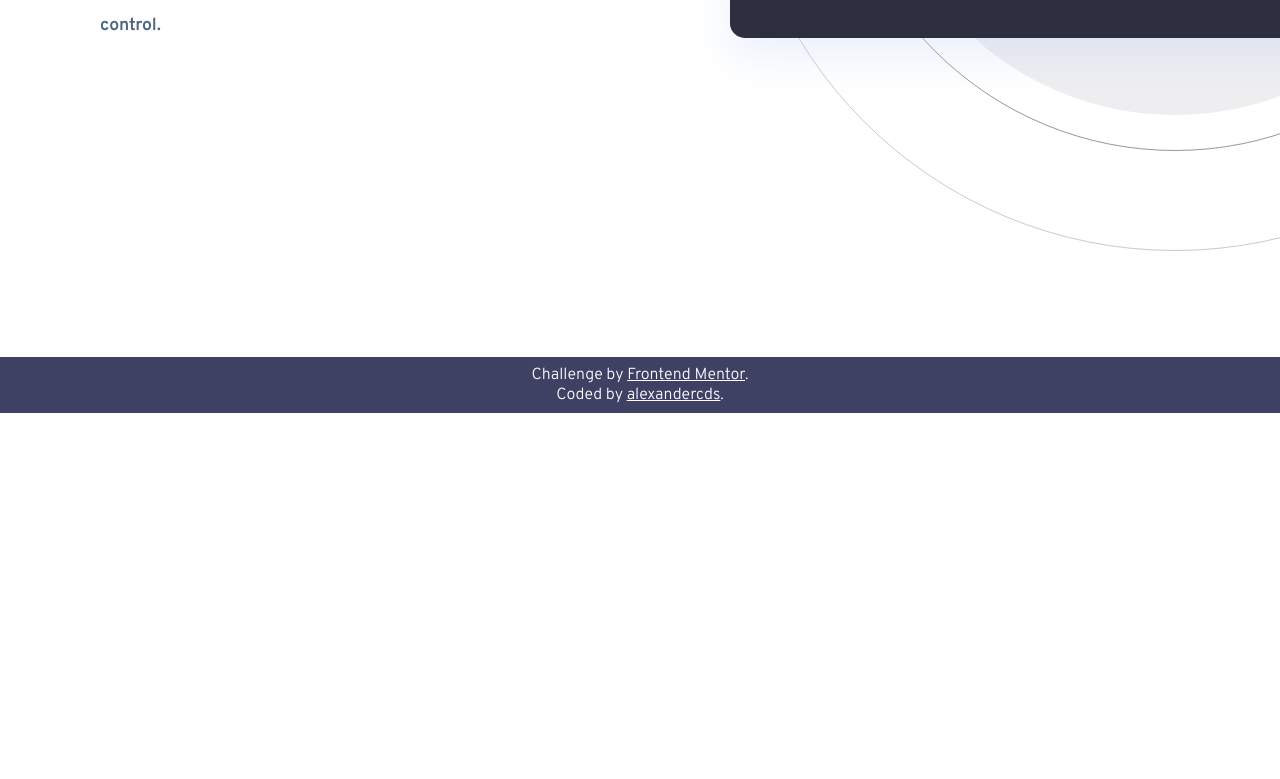
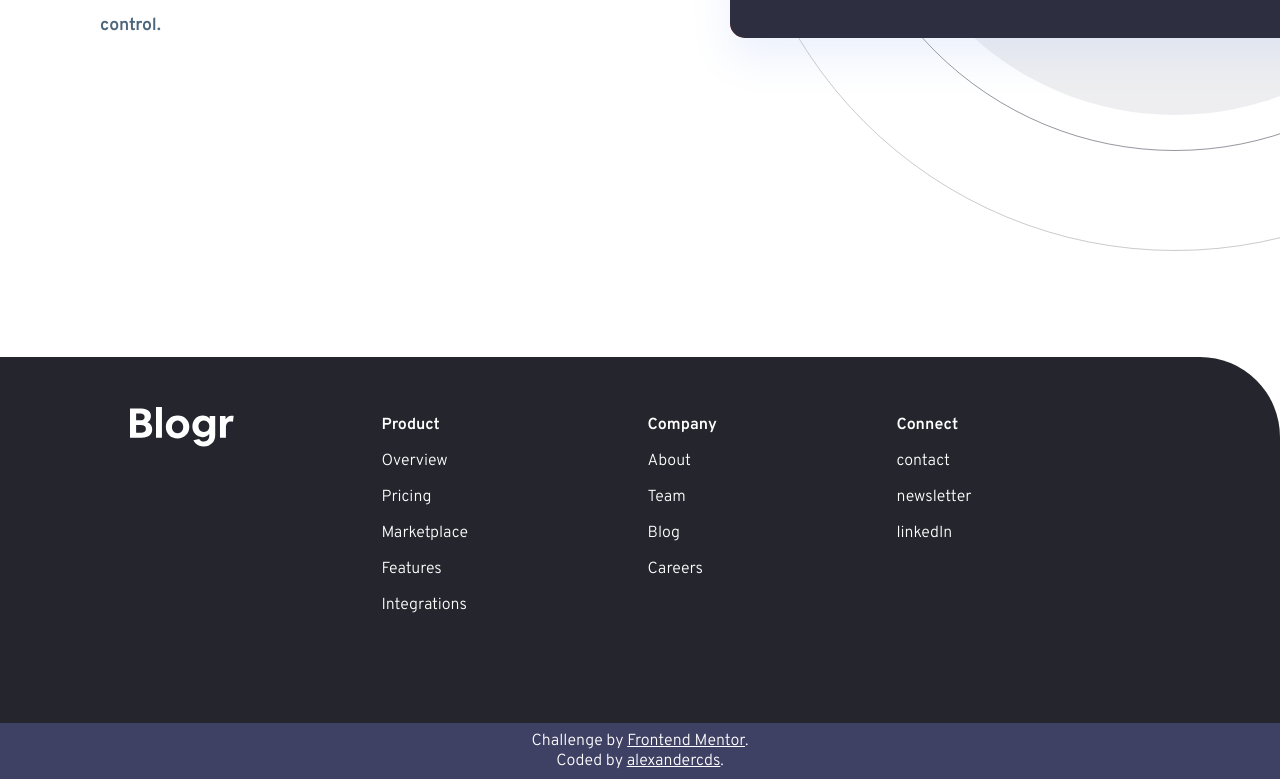
Before and after one commit to alexandercddev/blogr-landing-page, a React (Create React App) app: page / in a window 1280 px wide. Shown: the part 1211-1990 px from the top of the page. Before the commit the page ends 1624 px from the top, so only its background shows below. Built offline with nearby package versions, Linux system fonts and the light colour scheme.

Commit message:
Se agregó nuevo componente para el footer Se agregó css para footer

```diff
--- a/src/App.css
+++ b/src/App.css
@@ -31,7 +31,7 @@ header {
   justify-content: center;
 }
 
-.header__img {
+.logo__img {
   width: 5em;
   height: 2em;
 }
@@ -191,6 +191,41 @@ div.content__r> img {
   width: auto;
 }
 
+footer.footer {
+  display: flex;
+  background-color: hsl(240, 10%, 16%);
+  color:  hsl(0, 0%, 100%);
+  border-top-right-radius: 5em;
+  padding-top: 50px;
+  padding-bottom: 100px;
+  padding-left: 100px;
+}
+
+.footer__img {
+  margin-left: 30px;
+}
+
+.footer__img> img.logo__img {
+  width: 6.5em;
+  height: 2.5em;
+}
+
+.footer_options {
+  display: flex;
+  justify-content: space-evenly;
+  width: 75%;
+}
+
+a.footer__a {
+  color: hsl(0, 0%, 100%);
+  text-decoration: none;
+}
+
+.footer__section> a.footer__a {
+  font-weight: bold;
+
+}
+
 /** Author **/
 .attribution {
   display: flex;
--- /dev/null
+++ b/src/components/footer.js
@@ -0,0 +1,45 @@
+/**
+ * @author: AlexanderCDs
+ * @description: Blogr landing page
+ * @date: 24/Agosto/2021
+**/
+import React, { useState } from 'react';
+
+export function Footer(props) {
+    const {options, logo} = props;
+    return (
+        <footer className="footer">
+            <div className="footer__img">
+                <img className="logo__img" alt="Blogr" src={logo}/>
+            </div>
+            <div className="footer_options">
+                {options.map((item, index) => {
+                    return (
+                        <div key={'footer-' + item.key}>
+                            <ul>
+                                <li className="footer__section">
+                                    <a href={"#" + item.key} className="footer__a">
+                                        {item.text}
+                                    </a>
+                                </li>
+                            </ul>
+                            <ul>
+                                {item.dropDown.map((value, index) => {
+                                    return (
+                                        <li key={'option-' + index}>
+                                            <a href="#" className="footer__a">
+                                                {value}
+                                            </a>
+                                        </li>
+                                    )
+                                })}
+                            </ul>
+                        </div>
+                    )
+                })}
+            </div>
+        </footer>
+    );
+}
+
+export default Footer;
--- a/src/components/header.js
+++ b/src/components/header.js
@@ -4,17 +4,17 @@
  * @date: 22/Agosto/2021
 **/
 import React, { useState } from 'react';
-import logo from '../assets/svgs/logo.svg';
+
 
 export function Header(props) {
-    const { options } = props;
+    const { options, logo } = props;
 
     return (
         <header className="header__container" >
             <div className="header_div__content_head">
                 <div className="header__div__options">
                     <div className="header__div__img">
-                        <img alt="Blogr" className="header__img" src={logo}></img>
+                        <img alt="Blogr" className="logo__img" src={logo}></img>
                     </div>
                     <ul className="ul__option__desktop">
                         {options.main.options.map((item, index) => {
--- a/src/components/index.js
+++ b/src/components/index.js
@@ -4,20 +4,23 @@
  * @date: 01/Agosto/2021
  */
 import React, { useState } from 'react';
-import {options} from '../utils/information';
-import {Designed} from './designed';
-import {StateOf} from './stateof';
-import {Free} from './free';
-import {Author} from './author';
-import {Header} from './header'
+import { options } from '../utils/information';
+import { Designed } from './designed';
+import { StateOf } from './stateof';
+import { Free } from './free';
+import { Author } from './author';
+import { Header } from './header';
+import { Footer } from './footer';
+import logo from '../assets/svgs/logo.svg';
 
 export function BlogrPage(props) {
 
     return (<div className="div__main">
-        <Header options={options.header}/>
+        <Header options={options.header} logo={logo}/>
         <Designed options={options.sections.designed}/>
         <StateOf options={options.sections.stateof}/>
         <Free options={options.sections.free}/>
+        <Footer options={options.header.main.options} logo={logo}/>
         <Author options={options.author}/>
     </div>);
 }
```
